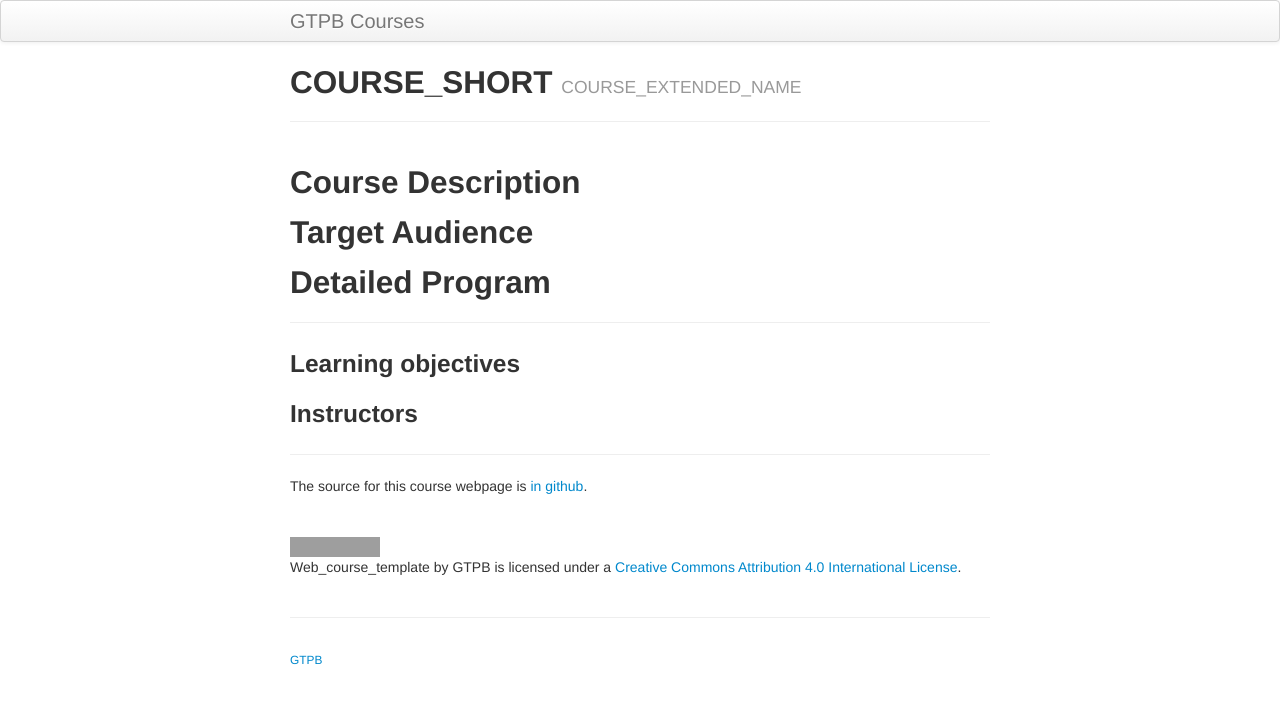
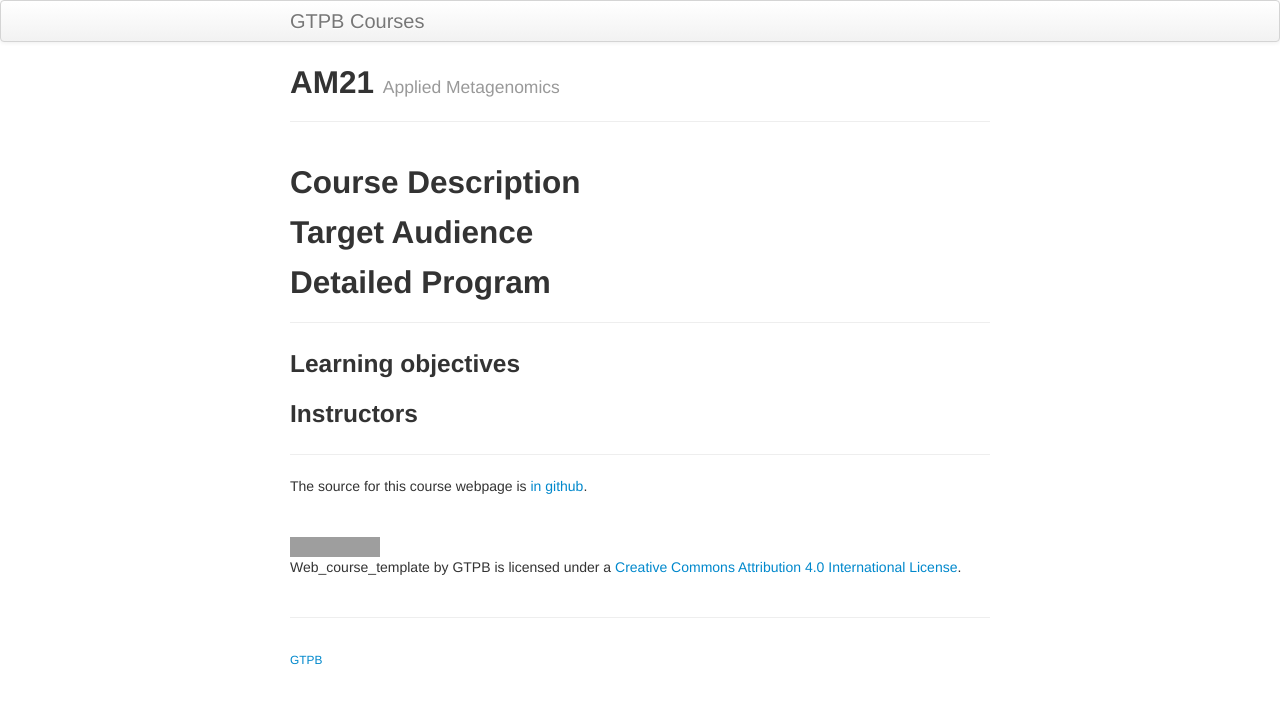
Before and after one commit to GTPB/AM21, a Jekyll site: the page built from index.md, in a window 1280 px wide. Shown: the top 704 px of the page. Built offline with Jekyll 4.4.1, drawn with Linux system fonts in a browser that asks for light colours; our own code applies the rules of GitHub Pages for plain Markdown files; grey boxes are pictures that could not be loaded.

Commit message:
Update index.md

```diff
--- a/index.md
+++ b/index.md
@@ -8,7 +8,7 @@ schemadotorg:
   # Course details
        # "name" -> The acronym and extended name of the course, separated by " - "
        # "description" -> Short description of the course
-  name: "COURSE_SHORT - COURSE_EXTENDED_NAME"
+  name: "AM21 - Applied Metagenomics"
   description: ""
 
   # Keywords -> Consult EDAM:Topic
```
